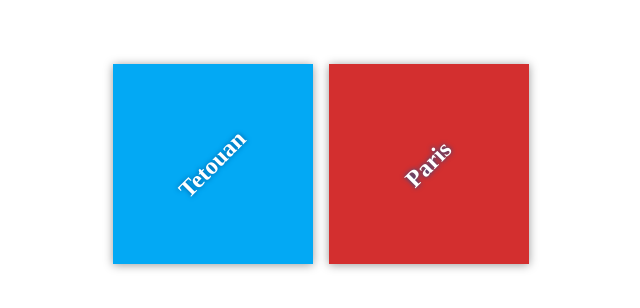
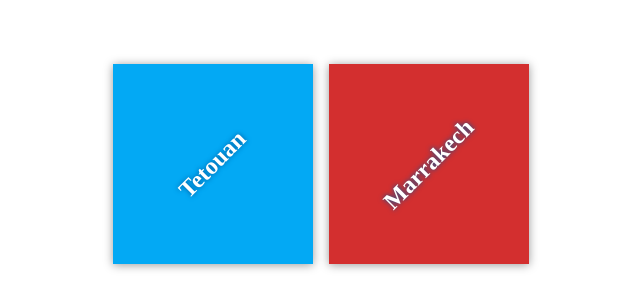
Before and after one commit to jamalbouchti/my-travel-plan, a plain HTML site: page index.html in a window 1280 px wide. Shown: the part 236-544 px from the top of the page, without its empty margins (319-959 px from the left). Drawn offline with Linux system fonts and the light colour scheme; files that its build step writes are made by us from their sources.

Commit message:
add Marrakech to destination

```diff
--- a/index.html
+++ b/index.html
@@ -15,7 +15,7 @@
             </div>
 
             <div class="destination" id="paris">
-                <h2>Paris</h2>
+                <h2>Marrakech</h2>
             </div>
         </div>
     </div>
```
